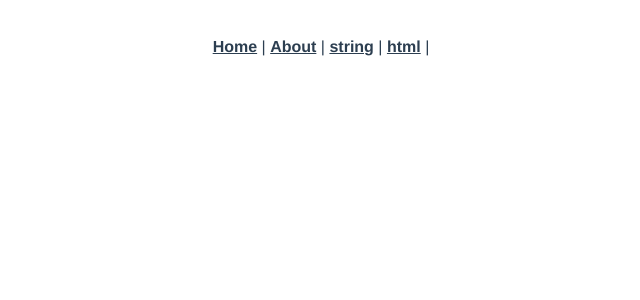
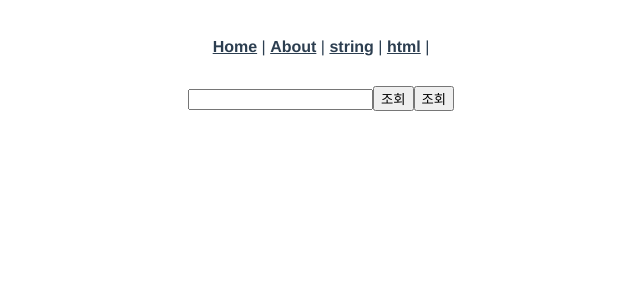
Before and after one commit to jskjw157/vue-example, a Vue app in the folder project/: page /event/key in a window 1280 px wide. Shown: the top 300 px of the page, without its empty margins (319-959 px from the left). Built offline with nearby package versions, Linux system fonts and the light colour scheme.

Commit message:
[ADD][이벤트] keyup event 예제

```diff
--- a/project/src/router/index.js
+++ b/project/src/router/index.js
@@ -78,6 +78,11 @@
     path: '/event/change',
     name: 'EventChangeView',
     component: () => import(/* webpackChunkName: "event", webpackPrefetch:true */ '../views/2_event/EventChangeView.vue')
+  },
+  {
+    path: '/event/key',
+    name: 'EventKeyView',
+    component: () => import(/* webpackChunkName: "event", webpackPrefetch:true */ '../views/2_event/EventKeyView.vue')
   }
 ]
 
--- /dev/null
+++ b/project/src/views/2_event/EventKeyView.vue
@@ -0,0 +1,49 @@
+<template>
+    <div>
+        <!-- <input type="search" @keyup="checkEnter($event)" v-model="searchText"> -->
+        <input type="search" @keyup.enter="doSearch" v-model="searchText">
+        <button @click="doSearch">조회</button>
+        <button type="submit" @click.prevent="doSearch">조회</button>
+    </div>
+</template>
+<script>
+// .enter
+// .tab
+// .delete
+// .esc
+// .space
+// .up
+// .down
+// .left
+// .right
+// .stop - event.stopPropagation()
+// .prevent - event.preventDefault()
+export default {
+    components: {},
+    data() {
+        return {
+            searchText: ''
+        }
+    },
+    setup() {
+    },
+    created() {
+    },
+    mounted() {
+    },
+    unmounted() {
+    },
+    methods: {
+        doSearch() {
+            console.log(this.searchText)
+        },
+        checkEnter(event) {
+            if (event.keyCode === 13) {
+                this.doSearch()
+            }
+        }
+    }
+}
+</script>
+<style scoped>
+</style>
```
